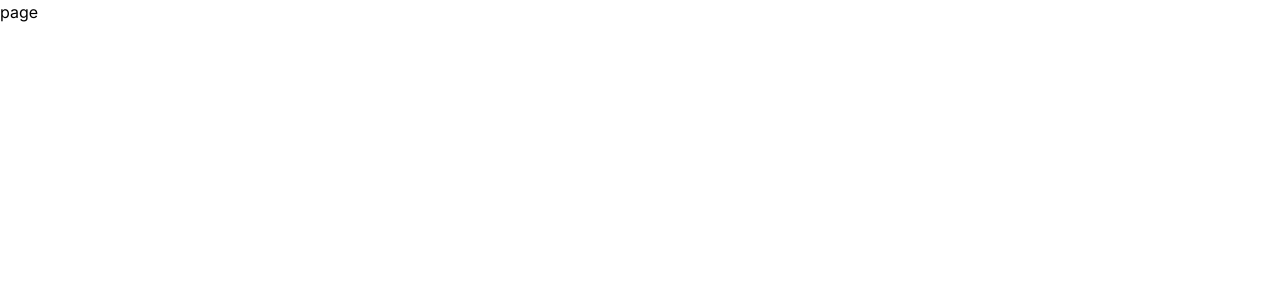
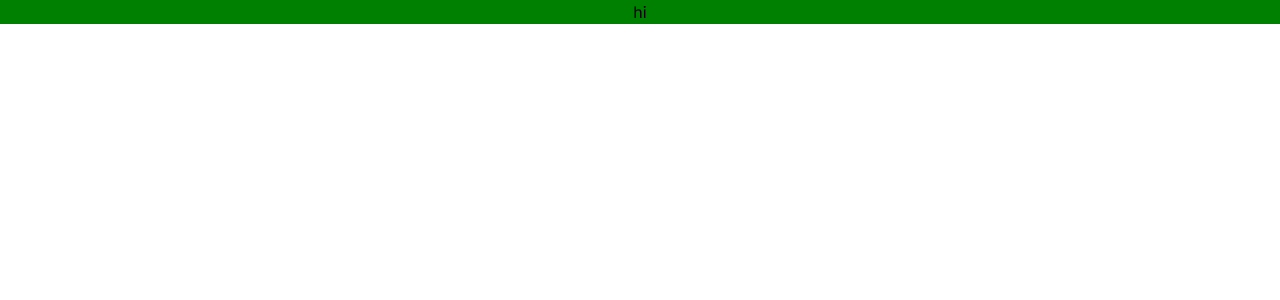
Before and after one commit to Suyash-shinde/Smart-Inventory, a Next.js app in the folder client/: page /Dashboard in a window 1280 px wide. Shown: the top 300 px of the page. Built offline with nearby package versions, Linux system fonts and the light colour scheme.

Commit message:
dashboard

```diff
--- /dev/null
+++ b/client/src/app/Dashboard/Dashboard.css
@@ -0,0 +1,6 @@
+.Navbar{
+    display: flex;
+    justify-content: center;
+    align-items: center;
+    background-color: green;
+}
--- a/client/src/app/Dashboard/page.js
+++ b/client/src/app/Dashboard/page.js
@@ -1,8 +1,12 @@
 import React from 'react'
-
+import styles from './Dashboard.css'
 const page = () => {
   return (
-    <div>page</div>
+    <>
+      <div className='Navbar'>
+          hi
+      </div>
+    </>
   )
 }
 
```
